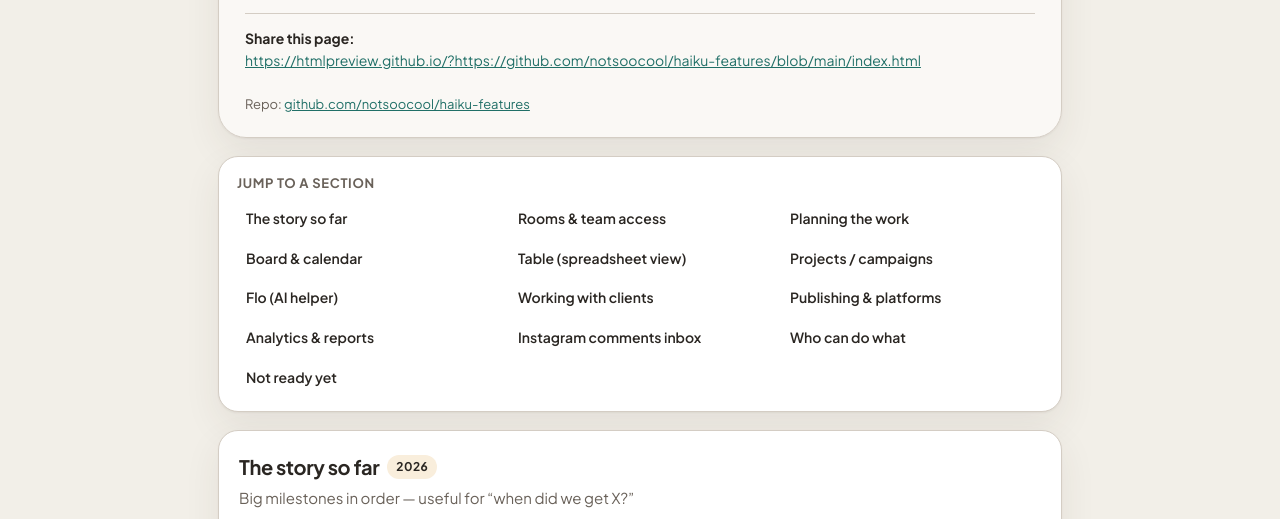
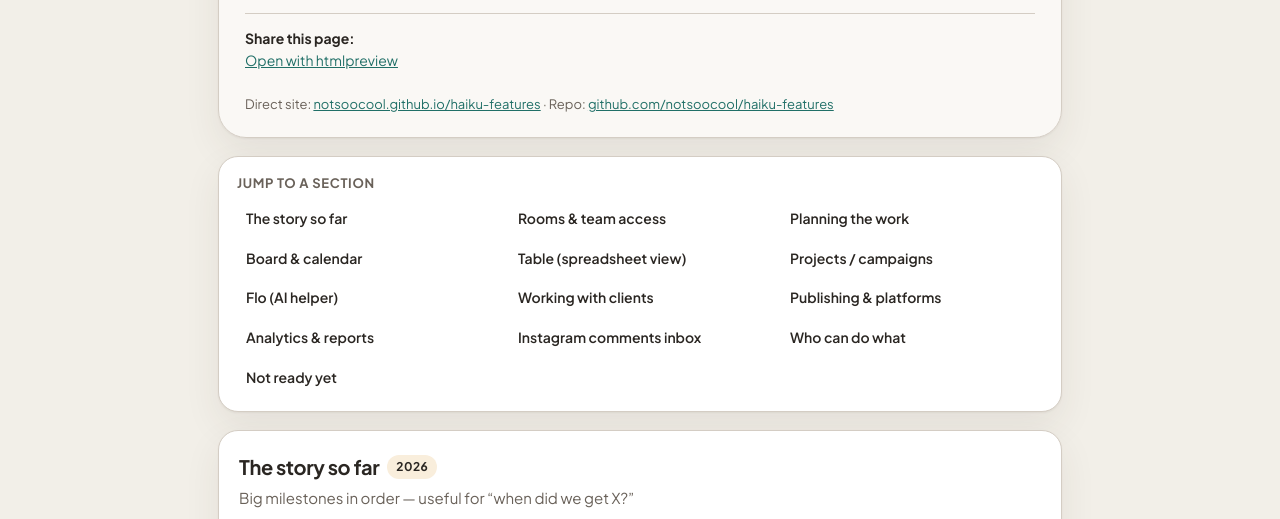
Before and after one commit to notsoocool/haiku-features, a plain HTML site: page index.html in a window 1280 px wide. Shown: the part 231-750 px from the top of the page. Drawn offline with Linux system fonts and the light colour scheme.

Commit message:
docs: point share links at htmlpreview + GitHub Pages

```diff
--- a/index.html
+++ b/index.html
@@ -155,10 +155,11 @@
       </p>
       <div class="share">
         <strong>Share this page:</strong><br />
-        <a id="share-link" href="https://htmlpreview.github.io/?https://github.com/notsoocool/haiku-features/blob/main/index.html">https://htmlpreview.github.io/?https://github.com/notsoocool/haiku-features/blob/main/index.html</a>
+        <a id="share-link" href="https://htmlpreview.github.io/?https://raw.githubusercontent.com/notsoocool/haiku-features/main/index.html">Open with htmlpreview</a>
         <br /><br />
-        <span style="font-size:13px">Repo:
-          <a href="https://github.com/notsoocool/haiku-features">github.com/notsoocool/haiku-features</a>
+        <span style="font-size:13px">
+          Direct site: <a href="https://notsoocool.github.io/haiku-features/">notsoocool.github.io/haiku-features</a>
+          · Repo: <a href="https://github.com/notsoocool/haiku-features">github.com/notsoocool/haiku-features</a>
         </span>
       </div>
     </header>
```
